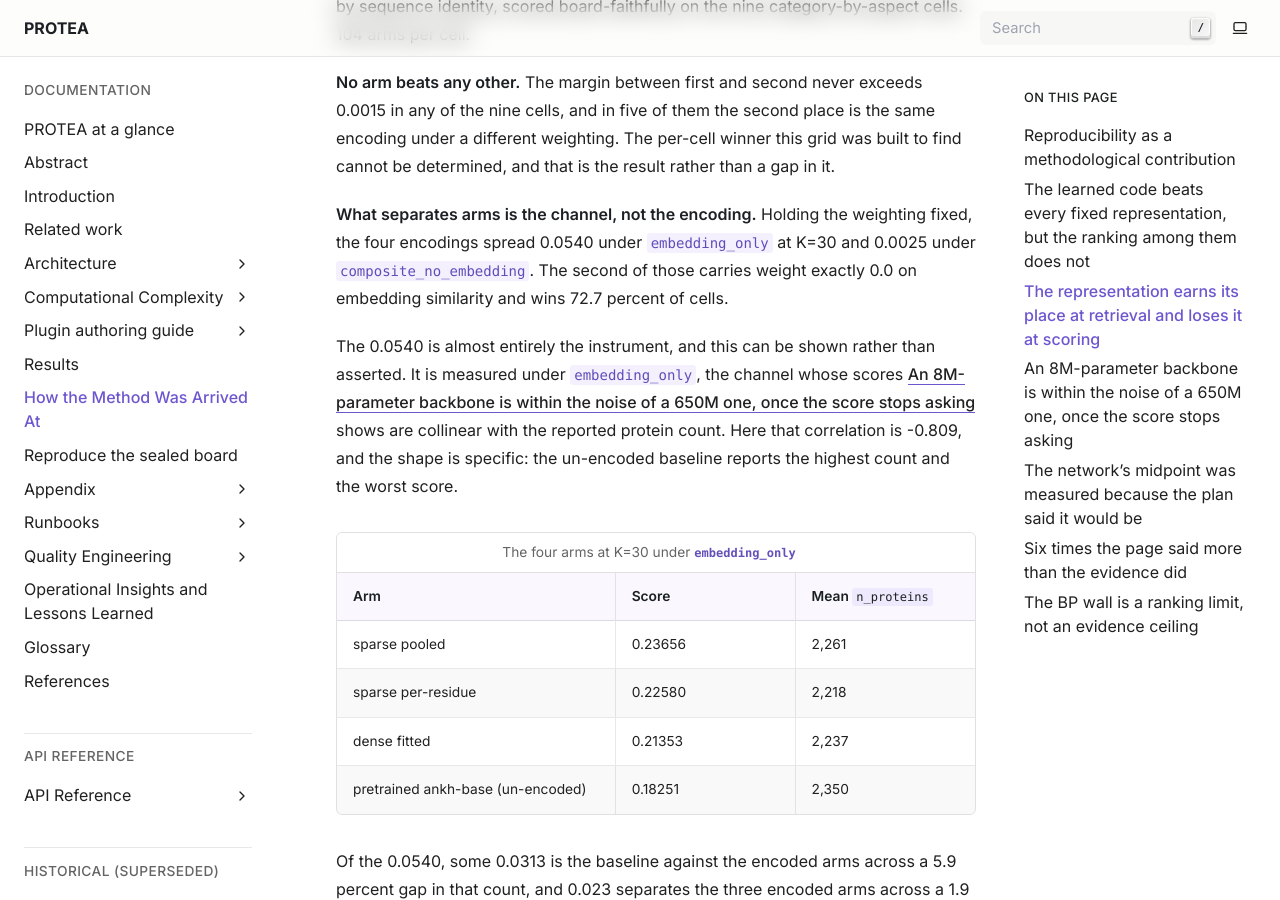
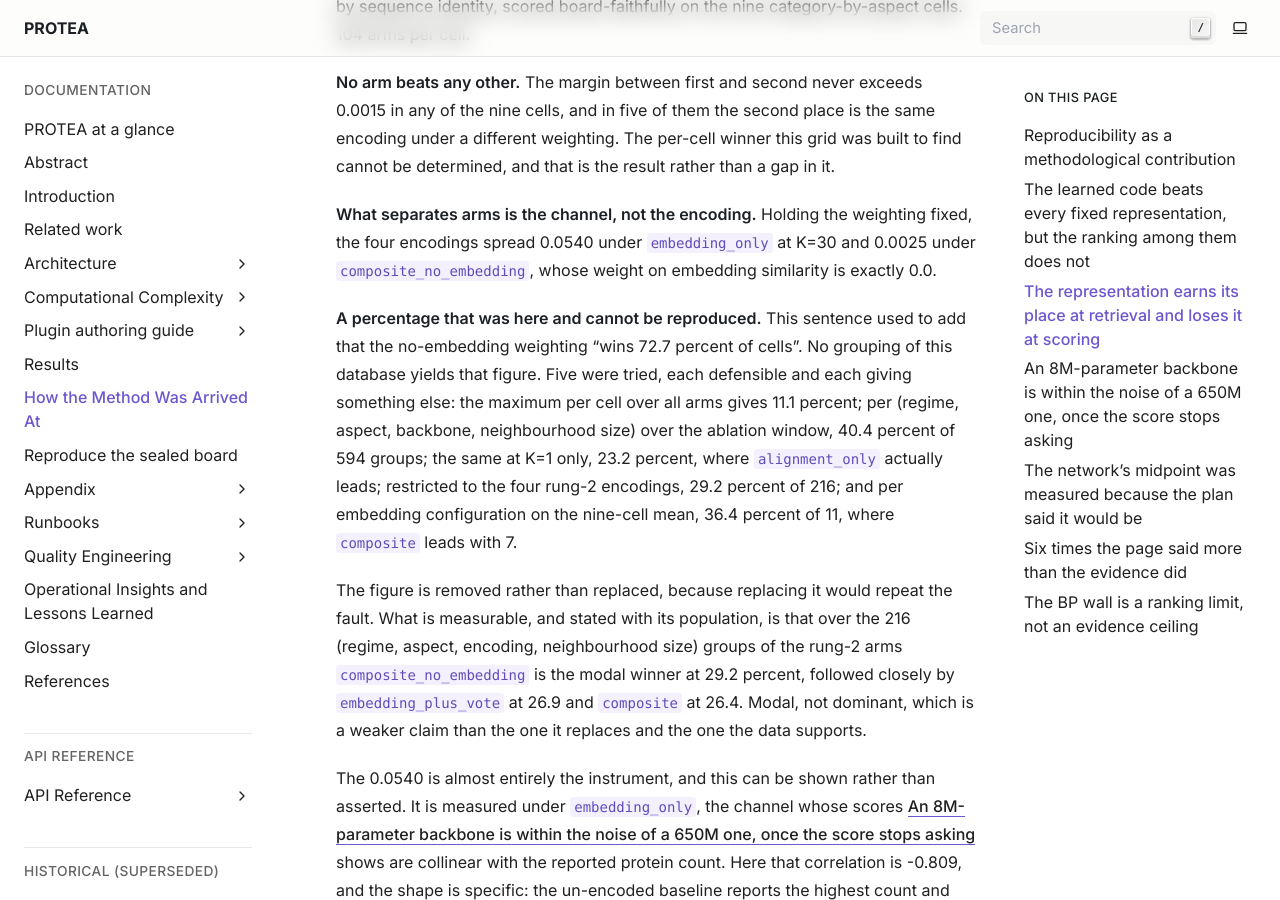
Before and after one commit to frapercan/PROTEA, a Sphinx documentation site: the page built from docs/source/ablation.rst, in a window 1280 px wide and 900 px high, scrolled down 5838 px. Built offline with Sphinx 7.4.7, drawn with Linux system fonts in a browser that asks for light colours.

Commit message:
docs(ablation): a percentage nobody can reproduce, removed rather than replaced
The chapter said composite_no_embedding 'wins 72.7 percent of cells'. No
grouping of this database yields it. Five were tried and each is defensible:

  maximum per cell over all arms                          11.1%
  per (regime, aspect, backbone, K), ablation window      40.4% of 594
  the same at K=1 only                                    23.2%  (alignment_only leads)
  restricted to the four rung-2 encodings                 29.2% of 216
  per embedding config on the nine-cell mean              36.4% of 11 (composite leads with 7)

72.7 is 8/11 exactly, which suggested a count over the eleven embedding
configs, and that reading gives 36.4 with composite winning seven. So the
arithmetic does not rescue it either.

The figure is removed rather than replaced, because replacing one bare number
with another repeats the fault. What survives is stated with its population:
over the 216 (regime, aspect, encoding, K) groups of the rung-2 arms,
composite_no_embedding is the MODAL winner at 29.2 percent, followed closely by
embedding_plus_vote at 26.9 and composite at 26.4. Modal, not dominant.

Two things checked and found CORRECT while here, so they stay: '104 arms per
cell' is exact at K=1 (96 at the other budgets), and the claim's provenance is
the rung-2 record in rungs.yaml rather than an invention of the chapter.

Sixth instance of the pattern the chapter names, and I caused this one: my first
attempt to correct it measured the whole backbone grid while the claim was about
rung 2, which is the same population error one level up.

```diff
--- a/docs/source/ablation.rst
+++ b/docs/source/ablation.rst
@@ -238,8 +238,26 @@ it.
 
 **What separates arms is the channel, not the encoding.** Holding the weighting
 fixed, the four encodings spread 0.0540 under ``embedding_only`` at K=30 and
-0.0025 under ``composite_no_embedding``. The second of those carries weight
-exactly 0.0 on embedding similarity and wins 72.7 percent of cells.
+0.0025 under ``composite_no_embedding``, whose weight on embedding similarity is
+exactly 0.0.
+
+**A percentage that was here and cannot be reproduced.** This sentence used to
+add that the no-embedding weighting "wins 72.7 percent of cells". No grouping of
+this database yields that figure. Five were tried, each defensible and each
+giving something else: the maximum per cell over all arms gives 11.1 percent;
+per (regime, aspect, backbone, neighbourhood size) over the ablation window,
+40.4 percent of 594 groups; the same at K=1 only, 23.2 percent, where
+``alignment_only`` actually leads; restricted to the four rung-2 encodings,
+29.2 percent of 216; and per embedding configuration on the nine-cell mean, 36.4
+percent of 11, where ``composite`` leads with 7.
+
+The figure is removed rather than replaced, because replacing it would repeat
+the fault. What is measurable, and stated with its population, is that over the
+216 (regime, aspect, encoding, neighbourhood size) groups of the rung-2 arms
+``composite_no_embedding`` is the modal winner at 29.2 percent, followed closely
+by ``embedding_plus_vote`` at 26.9 and ``composite`` at 26.4. Modal, not
+dominant, which is a weaker claim than the one it replaces and the one the data
+supports.
 
 The 0.0540 is almost entirely the instrument, and this can be shown rather
 than asserted. It is measured under ``embedding_only``, the channel whose
```
